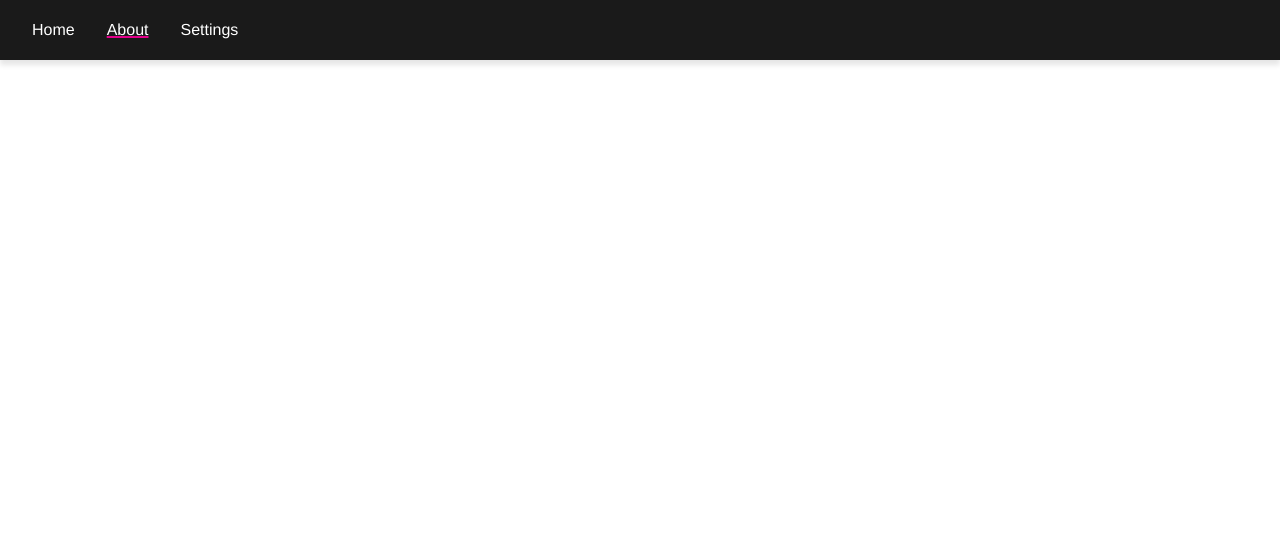
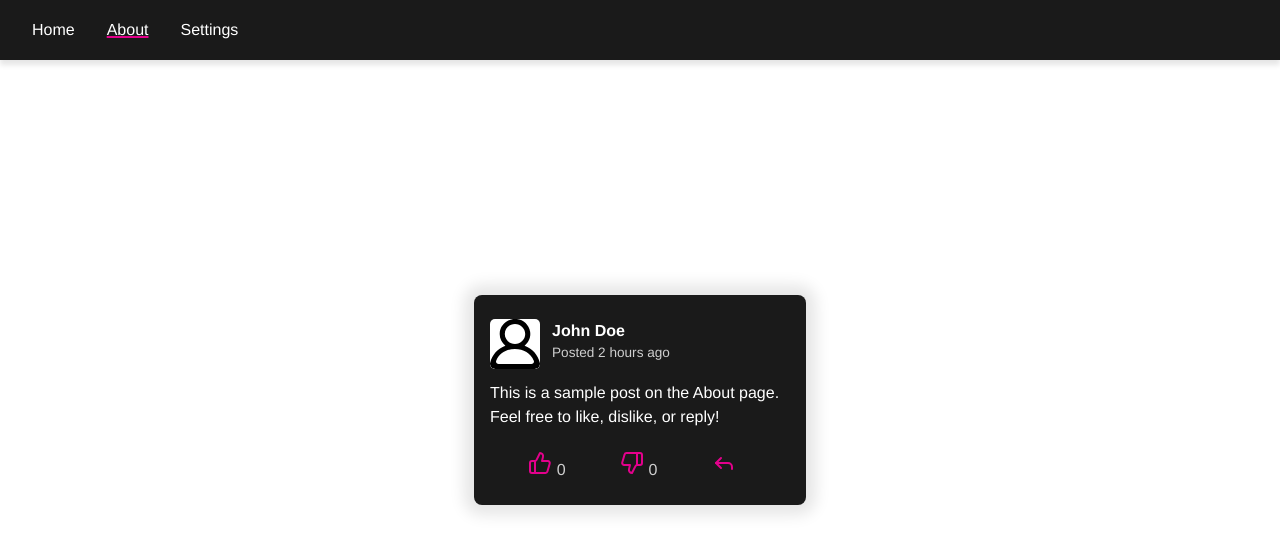
Before and after one commit to ryhur/meeedly-react-app1, a React (Vite) app: page /about in a window 1280 px wide. Shown: the top 554 px of the page. Built offline with nearby package versions, Linux system fonts and the light colour scheme.

Commit message:
Implemented user post in About page

```diff
--- a/package.json
+++ b/package.json
@@ -10,6 +10,7 @@
     "preview": "vite preview"
   },
   "dependencies": {
+    "lucide-react": "^0.515.0",
     "react": "^19.1.0",
     "react-dom": "^19.1.0",
     "react-router-dom": "^7.6.2"
--- /dev/null
+++ b/src/components/Post.css
@@ -0,0 +1,54 @@
+.post {
+  background-color: #1a1a1a;
+  color: #ffffff;
+  padding: 1rem;
+  margin: 1rem auto;
+  max-width: 300px;
+  border-radius: 8px;
+  box-shadow: 0px 0px 15px 10px rgba(0,0,0,0.1);
+}
+
+.post-header {
+  display: flex;
+  text-align: left;
+  margin-bottom: 0.5rem;
+  margin-top: 0.5rem;
+}
+
+.post-avatar {
+  border-radius: 10%;
+  width: 50px;
+  height: 50px;
+  margin-right: 0.75rem;
+  background-color: #ffffff ;
+}
+
+.post-author {
+  font-weight: bold;
+}
+
+.post-time {
+  font-size: 0.85rem;
+  color: #cfcfcf;
+}
+
+.post-body {
+  margin: 0.75rem 0;
+  text-align: left;
+  color: white;
+}
+
+.post-actions button {
+  margin-right: 1rem;
+  background: none;
+  border: none;
+  cursor: pointer;
+  font-size: 1rem;
+  color: #cfcfcf;
+}
+
+.post-actions button:hover {
+}
+
+.post-actions button.active {
+}
--- /dev/null
+++ b/src/components/Post.jsx
@@ -0,0 +1,74 @@
+import { useState } from 'react'
+import './Post.css'
+import { ThumbsUp } from 'lucide-react';
+import { ThumbsDown } from 'lucide-react';
+import { Reply } from 'lucide-react';
+import profileSvg from '../assets/default-profile-picture.svg'
+
+export default function Post() {
+  const [likes, setLikes] = useState(0)
+  const [dislikes, setDislikes] = useState(0)
+
+  const [userLiked, setUserLiked] = useState(false)
+  const [userDisliked, setUserDisliked] = useState(false)
+
+  const handleLike = () => {
+    if (userLiked) {
+      setLikes(likes - 1)
+      setUserLiked(false)
+    } else {
+      setLikes(likes + 1)
+      setUserLiked(true)
+      if (userDisliked) {
+        setDislikes(dislikes - 1)
+        setUserDisliked(false)
+      }
+    }
+  }
+
+  const handleDislike = () => {
+    if (userDisliked) {
+      setDislikes(dislikes - 1)
+      setUserDisliked(false)
+    } else {
+      setDislikes(dislikes + 1)
+      setUserDisliked(true)
+      if (userLiked) {
+        setLikes(likes - 1)
+        setUserLiked(false)
+      }
+    }
+  }
+
+  return (
+    <div className="post">
+      <div className="post-header">
+        <img src={profileSvg} alt="Profile" className="post-avatar" />
+        <div>
+          <div className="post-author">John Doe</div>
+          <div className="post-time">Posted 2 hours ago</div>
+        </div>
+      </div>
+      <div className="post-body">
+        This is a sample post on the About page. Feel free to like, dislike, or reply!
+      </div>
+      <div className="post-actions">
+        <button
+          className={userLiked ? 'active' : ''}
+          onClick={handleLike}
+        >
+          <ThumbsUp color="#e3008c" /> {likes}
+        </button>
+        <button
+          className={userDisliked ? 'active' : ''}
+          onClick={handleDislike}
+        >
+          <ThumbsDown color="#e3008c" /> {dislikes}
+        </button>
+        <button>
+          <Reply color="#e3008c" />
+        </button>
+      </div>
+    </div>
+  )
+}
--- a/src/index.css
+++ b/src/index.css
@@ -49,10 +49,11 @@ button {
 button:hover {
   border-color: #E3008C;
 }
-button:focus,
-button:focus-visible {
-  outline: 4px auto -webkit-focus-ring-color;
-}
+/* button:focus {
+  outline: none;
+  border-color: #E3008C;
+  box-shadow: 0 0 0 4px #E3008C44;
+} */
 
 @media (prefers-color-scheme: light) {
   :root {
--- a/src/pages/About.jsx
+++ b/src/pages/About.jsx
@@ -1,4 +1,9 @@
+import Post from '../components/Post'
+
 function About() {
+  return (
+    <Post />
+  )
 }
 
 export default About
--- a/src/pages/Home.jsx
+++ b/src/pages/Home.jsx
@@ -6,9 +6,11 @@ function Home() {
   return (
     <>
       <div className="page">
-        <button onClick={() => setCount((count) => count + 1)}>
-          count is {count}
-        </button>
+        <div style={{ display: 'flex', gap: 10, marginTop: 20 }}>
+          <button onClick={() => setCount(count - 1)}>−</button>
+          <button>Count: {count}</button>
+          <button onClick={() => setCount(count + 1)}>+</button>
+        </div>
       </div>
     </>
   )
```
Also changed, not shown: src/assets/default-profile-picture.svg (added), 1 other file (tests, documents, lock files or other folders).
